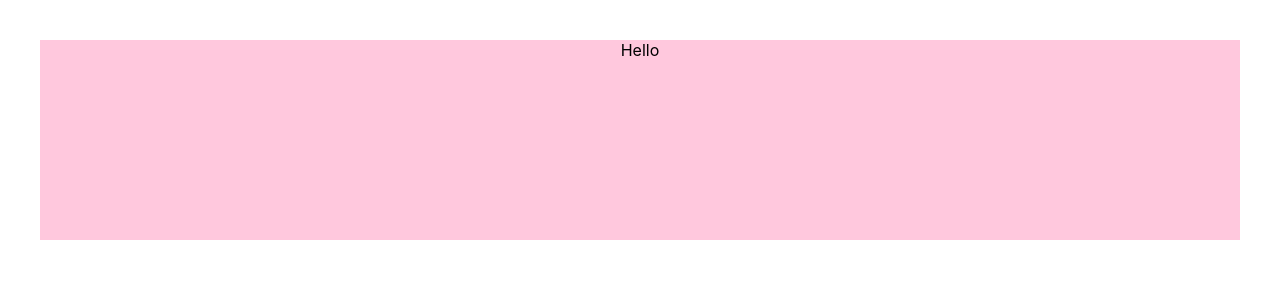
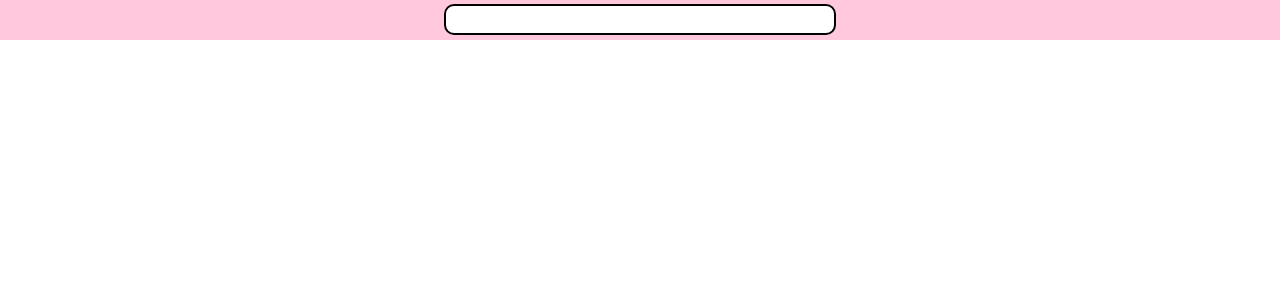
Before and after one commit to SOSNE/Marketplace_App, a React (Vite) app in the folder Web/Marketplace/: page / in a window 1280 px wide. Shown: the top 300 px of the page. Built offline with nearby package versions, Linux system fonts and the light colour scheme.

Commit message:
-Added an input field to the top bar

```diff
--- a/Web/Marketplace/src/App.css
+++ b/Web/Marketplace/src/App.css
@@ -1,6 +1,4 @@
 :root {
   max-width: 1280px;
-  margin: 0 auto;
-  padding: 2rem;
-  text-align: center;
+
 }
--- a/Web/Marketplace/src/components/mainPage/TopBar.css
+++ b/Web/Marketplace/src/components/mainPage/TopBar.css
@@ -3,6 +3,17 @@
 }
 .box{
     width: 100%;
-    height: 200px;
+    height: 40px;
     background-color: var(--Main);
 }
+.search{
+    padding-top: 4px;
+}
+.inputField{
+    width: 30%;
+    height: 25px;
+    margin: 0 auto;
+    display: block;
+    border: 2px solid black;
+    border-radius: 10px;
+}
--- a/Web/Marketplace/src/components/mainPage/TopBar.tsx
+++ b/Web/Marketplace/src/components/mainPage/TopBar.tsx
@@ -6,7 +6,10 @@ function TopBar() {
 
     return (
         <div className={'box'}>
-            Hello
+            <div className={'account'}></div>
+            <div className={'search'}>
+                <input className={'inputField'}/>
+            </div>
         </div>
     );
 }
--- a/Web/Marketplace/src/index.css
+++ b/Web/Marketplace/src/index.css
@@ -4,4 +4,8 @@
   text-rendering: optimizeLegibility;
   -webkit-font-smoothing: antialiased;
   -moz-osx-font-smoothing: grayscale;
+  margin: 0 auto;
 }
+body{
+  margin: 0 auto;
+}
```
